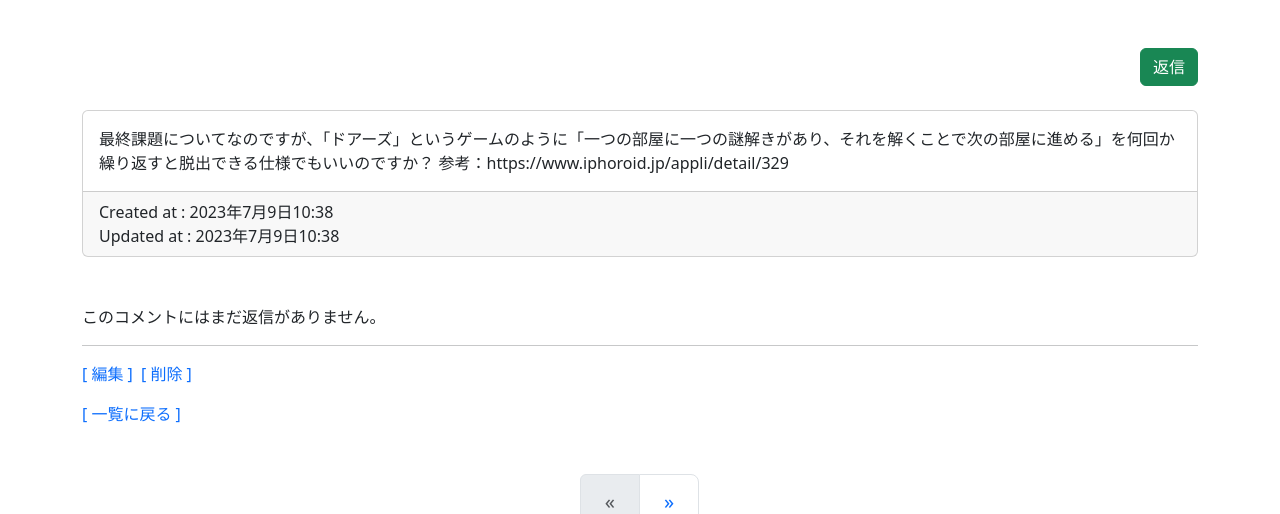
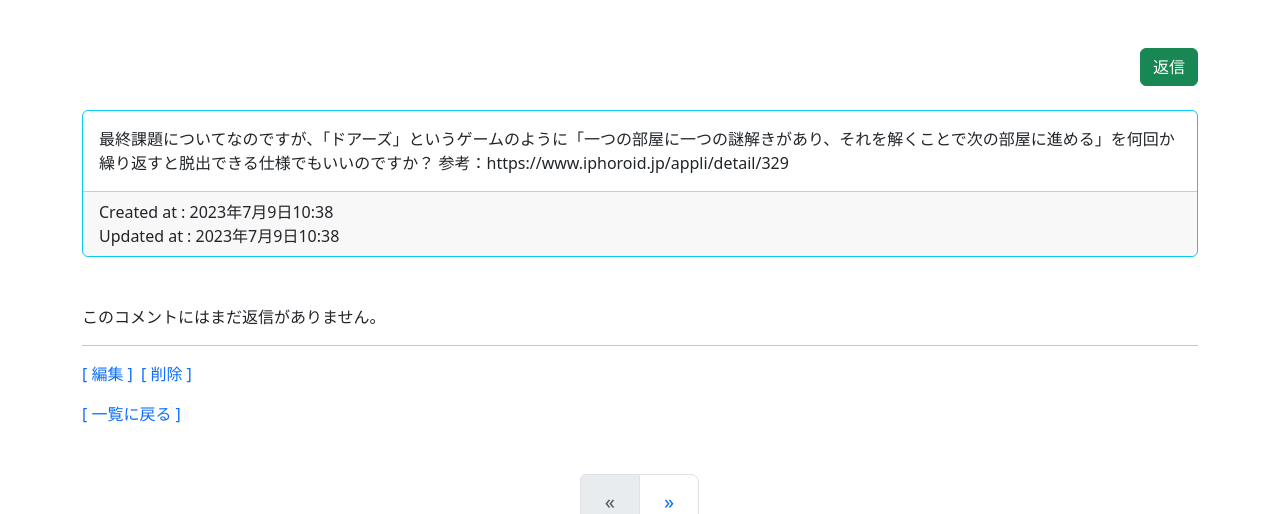
Before and after one commit to wakashiyo/AnonymousBoardapp, a Django app: page /11/ in a window 1280 px wide. Shown: the part 56-570 px from the top of the page. Run offline with Django 4.2, Linux system fonts and the light colour scheme; data comes from the database, SQL or seed files in the repository; some libraries are stand-ins or nearby versions.

Commit message:
change: メインコメントの枠色を分かりやすいように変更

```diff
--- a/comments/templates/comments/show.html
+++ b/comments/templates/comments/show.html
@@ -13,7 +13,7 @@
             </button>
         </div>
     </div>
-    <div class="card mb-5">
+    <div class="card border-info border-1 mb-5">
         {% if user.is_authenticated %}
         <div class="card-header bg-white" style="display: flex; align-items: center;">
                 {% comment %} <div class="RegularHeart me-3">
```
